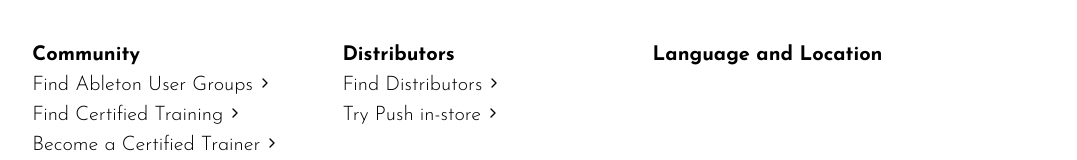
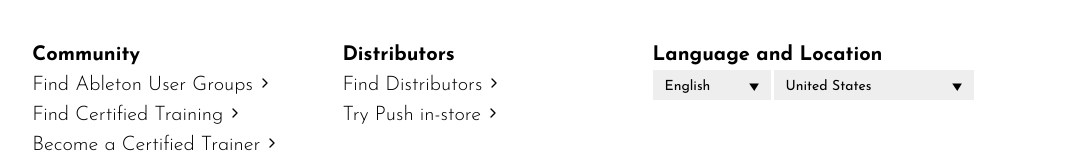
Before and after one commit to cyishere/frontend-practice, a Next.js app: page /ableton in a window 1280 px wide. Shown: the part 9221-9381 px from the top of the page, without its empty margins (101-1178 px from the left). Built offline with nearby package versions, Linux system fonts and the light colour scheme; a web font is replaced by a local one.

Commit message:
Add custom select to Footer

```diff
--- /dev/null
+++ b/components/ableton/Assets/SmallArrowDown.tsx
@@ -0,0 +1,13 @@
+const SmallArrowDown = () => (
+  <svg
+    width="10"
+    height="8"
+    viewBox="0 0 10 8"
+    fill="none"
+    xmlns="http://www.w3.org/2000/svg"
+  >
+    <path d="M9.87937 0.5H0.215576L5.30178 8L9.87937 0.5Z" fill="black" />
+  </svg>
+);
+
+export default SmallArrowDown;
--- a/components/ableton/Assets/index.ts
+++ b/components/ableton/Assets/index.ts
@@ -1,3 +1,4 @@
 export { default as Logo } from "./Logo";
 export { default as Ableton } from "./Ableton";
+export { default as SmallArrowDown } from "./SmallArrowDown";
 export { Facebook, Twitter, YouTube, Instagram } from "./SocialIcons";
--- a/components/ableton/Footer/Footer.tsx
+++ b/components/ableton/Footer/Footer.tsx
@@ -1,3 +1,4 @@
+import { useState } from "react";
 import styled from "styled-components";
 import Image from "next/image";
 import Link from "next/link";
@@ -7,23 +8,13 @@
 import SocialIconGroup from "../SocialIconGroup";
 import Paragraph from "../Paragraph";
 import { Logo } from "../Assets";
-
-const ListLinks = {
-  main: ["Register Live or Push", "About Ableton", "Jobs"],
-  education: [
-    "Offers for students and teachers",
-    "Ableton for the Classroom",
-    "Ableton for Colleges and Universities",
-  ],
-  community: [
-    "Find Ableton User Groups",
-    "Find Certified Training",
-    "Become a Certified Trainer",
-  ],
-  distributors: ["Find Distributors", "Try Push in-store"],
-};
+import Select from "../Select";
+import { FOOTER_LIST_LINKS, LANGUAGES, LOCATIONS } from "data/ableton";
 
 const Footer: React.FC = () => {
+  const [language, setLanguage] = useState("en");
+  const [location, setLocation] = useState("us");
+
   return (
     <Wrapper>
       <LogoRow>
@@ -37,13 +28,13 @@
 
       <Grid>
         <Column>
-          <FooterList items={ListLinks.main} />
+          <FooterList items={FOOTER_LIST_LINKS.main} />
           <SocialIconGroup />
         </Column>
 
         <Column>
           <HeadingThree>Education</HeadingThree>
-          <FooterList items={ListLinks.education} />
+          <FooterList items={FOOTER_LIST_LINKS.education} />
         </Column>
 
         <Column>
@@ -58,16 +49,44 @@
       <Grid>
         <Column>
           <HeadingThree>Community</HeadingThree>
-          <FooterList items={ListLinks.community} />
+          <FooterList items={FOOTER_LIST_LINKS.community} />
         </Column>
 
         <Column>
           <HeadingThree>Distributors</HeadingThree>
-          <FooterList items={ListLinks.distributors} />
+          <FooterList items={FOOTER_LIST_LINKS.distributors} />
         </Column>
 
         <Column>
           <HeadingThree>Language and Location</HeadingThree>
+
+          <FlexLeft>
+            <Select
+              label="Choose a language"
+              value={language}
+              onChange={(e) => setLanguage(e.target.value)}
+              width={118}
+            >
+              {LANGUAGES.map((op) => (
+                <option value={op.value} key={op.value}>
+                  {op.name}
+                </option>
+              ))}
+            </Select>
+
+            <Select
+              label="Choose a location"
+              value={location}
+              width={200}
+              onChange={(e) => setLocation(e.target.value)}
+            >
+              {LOCATIONS[0].options.map((location) => (
+                <option value={location.value} key={location.value}>
+                  {location.name}
+                </option>
+              ))}
+            </Select>
+          </FlexLeft>
         </Column>
       </Grid>
 
@@ -118,6 +137,12 @@
 
 const Column = styled.div``;
 
+const FlexLeft = styled.div`
+  display: flex;
+  align-items: center;
+  gap: 3px;
+`;
+
 const FlexBetween = styled.div`
   display: flex;
   justify-content: space-between;
--- /dev/null
+++ b/components/ableton/Select/Select.helpers.ts
@@ -0,0 +1,18 @@
+import React from "react";
+
+type ChildType = React.ReactChild | React.ReactFragment | React.ReactPortal;
+
+export const getDisplayedValue = (value: string, children: React.ReactNode) => {
+  const childArray = React.Children.toArray(children);
+
+  const selectedChild = childArray.find((child: ChildType) => {
+    if (React.isValidElement(child) && child.props.value === value) {
+      return child;
+    }
+    return undefined;
+  });
+
+  return React.isValidElement(selectedChild)
+    ? selectedChild.props.children
+    : undefined;
+};
--- /dev/null
+++ b/components/ableton/Select/Select.tsx
@@ -0,0 +1,82 @@
+import React, { CSSProperties } from "react";
+import styled from "styled-components";
+import { SmallArrowDown } from "../Assets";
+import { getDisplayedValue } from "./Select.helpers";
+
+interface SelectProps {
+  label: string;
+  value: string;
+  onChange: React.ChangeEventHandler<HTMLSelectElement>;
+  width: number;
+}
+
+const Select: React.FC<SelectProps> = ({
+  label,
+  value,
+  onChange,
+  children,
+  width,
+}) => {
+  const displayedValue = getDisplayedValue(value, children);
+  console.log(displayedValue);
+
+  return (
+    <Wrapper>
+      <NativeSelect value={value} onChange={onChange}>
+        {children}
+      </NativeSelect>
+      <PresentationalBit
+        style={{ "--width": width - 46 + "px" } as CSSProperties}
+      >
+        {displayedValue}
+        <IconWrapper>
+          <SmallArrowDown />
+        </IconWrapper>
+      </PresentationalBit>
+    </Wrapper>
+  );
+};
+
+const Wrapper = styled.div`
+  position: relative;
+  width: max-content;
+`;
+
+const NativeSelect = styled.select`
+  position: absolute;
+  inset: 0;
+  width: 100%;
+  height: 100%;
+  opacity: 0;
+  /* Allow the select to span the full height in Safari */
+  -webkit-appearance: none;
+`;
+
+const PresentationalBit = styled.div`
+  background-color: var(--clr-darker-light-gray);
+  color: var(--clr-black);
+  font-size: ${14 / 16}rem;
+  font-weight: var(--fw-normal);
+  width: var(--width);
+  padding: 10px 34px 6px 12px;
+
+  ${NativeSelect}:focus + & {
+    /* For all browsers */
+    outline: 1px dotted #212121;
+    /* For Mac Chrome specific */
+    outline: 5px auto -webkit-focus-ring-color;
+  }
+`;
+
+const IconWrapper = styled.div`
+  position: absolute;
+  top: 0;
+  right: 12px;
+  bottom: 0;
+  width: 10px;
+  height: 8px;
+  margin: auto;
+  pointer-events: none;
+`;
+
+export default Select;
--- /dev/null
+++ b/components/ableton/Select/index.ts
@@ -0,0 +1 @@
+export { default } from "./Select";
--- /dev/null
+++ b/data/ableton.ts
@@ -0,0 +1,47 @@
+export const FOOTER_LIST_LINKS = {
+  main: ["Register Live or Push", "About Ableton", "Jobs"],
+  education: [
+    "Offers for students and teachers",
+    "Ableton for the Classroom",
+    "Ableton for Colleges and Universities",
+  ],
+  community: [
+    "Find Ableton User Groups",
+    "Find Certified Training",
+    "Become a Certified Trainer",
+  ],
+  distributors: ["Find Distributors", "Try Push in-store"],
+};
+
+export const LANGUAGES = [
+  { value: "en", name: "English" },
+  { value: "de", name: "Deutsch" },
+  { value: "fr", name: "Français" },
+  { value: "jp", name: "日本語" },
+  { value: "zh-cn", name: "简体中文" },
+];
+
+export const LOCATIONS = [
+  {
+    group: "Common Countries",
+    options: [
+      { value: "us", name: "United States" },
+      { value: "uk", name: "United Kingdom" },
+      { value: "fr", name: "France" },
+      { value: "de", name: "Germany" },
+      { value: "ca", name: "Canada" },
+      { value: "jp", name: "Japan" },
+      { value: "cn", name: "China" },
+    ],
+  },
+  {
+    group: "All Countries/Regions",
+    options: [
+      { value: "af", name: "Afghanistan" },
+      { value: "ax", name: "Aland Islands" },
+      { value: "al", name: "Albania" },
+      { value: "dz", name: "Algeria" },
+      { value: "as", name: "American Samoa" },
+    ],
+  },
+];
```
Also changed, not shown: public/images/ableton/small-arrow-down.svg (added).
